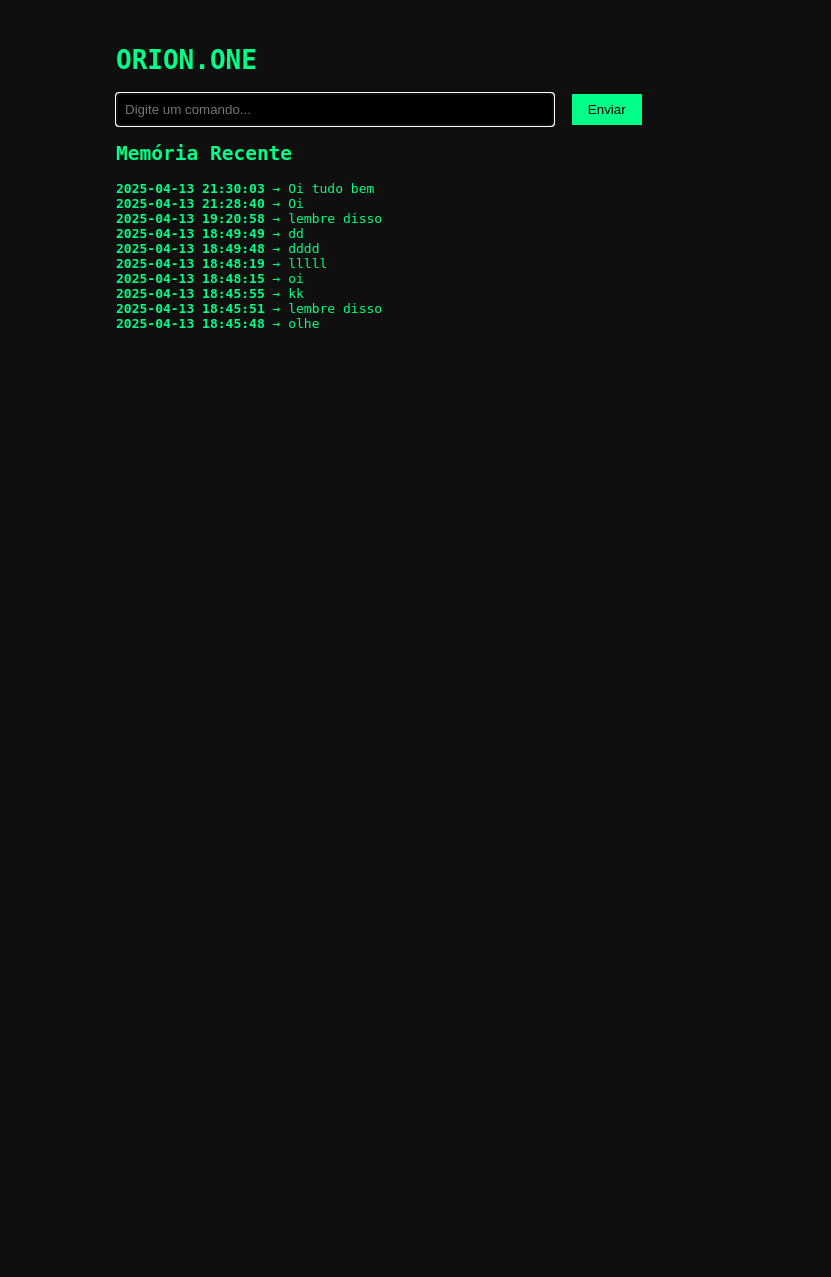
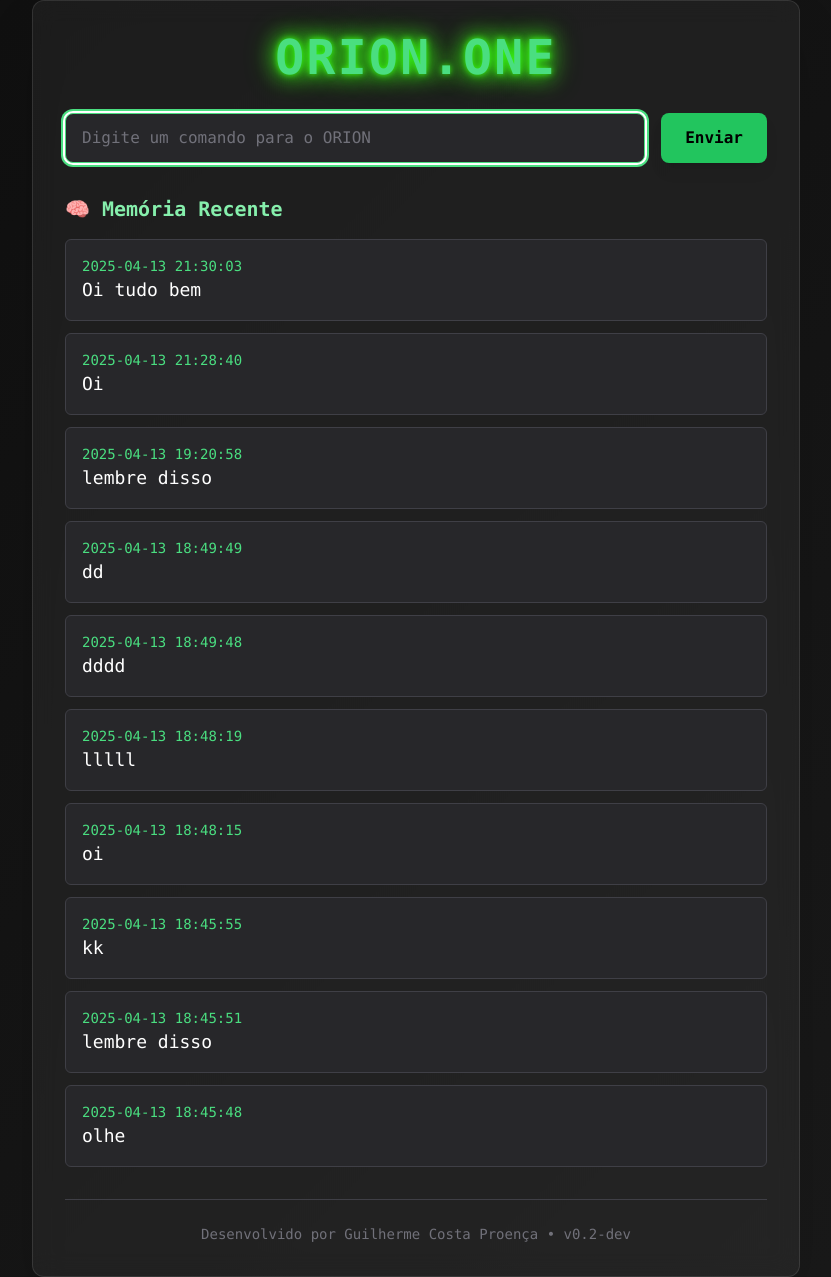
Before and after one commit to GuilhermeCostaProenca/orion-one, a Flask app: page / in a window 1280 px wide. Shown: the whole page, without its empty margins (224-1055 px from the left). Before the commit the page ends 328 px from the top, so only its background shows below. Run offline with Flask 3, Linux system fonts and the light colour scheme; data comes from the database, SQL or seed files in the repository; both versions use the stored data as it was after the commit; some libraries are stand-ins or nearby versions.

```diff
--- a/static/main.css
+++ /dev/null
@@ -1,33 +0,0 @@
-body {
-    background-color: #0f0f0f;
-    color: #00ff88;
-    font-family: monospace;
-    padding: 20px;
-}
-
-.terminal {
-    max-width: 600px;
-    margin: 0 auto;
-}
-
-input[type="text"] {
-    width: 70%;
-    padding: 8px;
-    background: black;
-    color: #00ff88;
-    border: 1px solid #00ff88;
-}
-
-button {
-    padding: 8px 16px;
-    background-color: #00ff88;
-    color: black;
-    border: none;
-    cursor: pointer;
-    margin-left: 10px;
-}
-
-ul {
-    list-style-type: none;
-    padding-left: 0;
-}
--- a/templates/index.html
+++ b/templates/index.html
@@ -1,28 +1,75 @@
 <!DOCTYPE html>
 <html lang="pt-br">
 <head>
-    <meta charset="UTF-8">
+  <meta charset="UTF-8" />
+  <meta name="viewport" content="width=device-width, initial-scale=1.0" />
   <title>ORION.ONE</title>
-    <link rel="stylesheet" href="/static/main.css">
+  <script src="https://cdn.tailwindcss.com"></script>
+  <style>
+    body {
+      background: linear-gradient(135deg, #0f0f0f, #1a1a1a);
+      animation: fadeIn 1s ease-in-out;
+    }
+
+    @keyframes fadeIn {
+      from { opacity: 0; transform: translateY(20px); }
+      to   { opacity: 1; transform: translateY(0); }
+    }
+
+    .glass {
+      backdrop-filter: blur(12px);
+      background-color: rgba(255, 255, 255, 0.05);
+      border: 1px solid rgba(255, 255, 255, 0.1);
+    }
+
+    .neon {
+      text-shadow: 0 0 6px #39ff14, 0 0 20px #39ff14, 0 0 30px #39ff14;
+    }
+  </style>
 </head>
-<body>
-    <div class="terminal">
-        <h1>ORION.ONE</h1>
-        <form action="/enviar" method="POST">
-            <input type="text" name="mensagem" placeholder="Digite um comando..." autofocus required>
-            <button type="submit">Enviar</button>
+<body class="min-h-screen flex items-center justify-center px-4 text-white font-mono">
+
+  <div class="w-full max-w-3xl glass p-8 rounded-xl shadow-2xl animate-fade-in space-y-8">
+
+    <h1 class="text-5xl font-extrabold text-green-400 neon text-center tracking-wider">ORION.ONE</h1>
+
+    <form action="/enviar" method="POST" class="flex gap-4">
+      <input
+        type="text"
+        name="mensagem"
+        placeholder="Digite um comando para o ORION"
+        required
+        autofocus
+        class="flex-1 px-4 py-3 rounded-lg bg-zinc-800 text-green-300 placeholder-zinc-500 border border-green-400 focus:outline-none focus:ring-2 focus:ring-green-400 focus:ring-offset-2"
+      />
+      <button
+        type="submit"
+        class="px-6 py-3 bg-green-500 hover:bg-green-400 text-black font-bold rounded-lg transition-all shadow-lg"
+      >
+        Enviar
+      </button>
     </form>
 
-        <h2>Memória Recente</h2>
-        <ul>
+    <section>
+      <h2 class="text-xl font-bold text-green-300 mb-4">🧠 Memória Recente</h2>
+      <div class="space-y-3">
         {% if memoria %}
           {% for item in memoria %}
-                    <li><strong>{{ item[1] }}</strong> → {{ item[0] }}</li>
+            <div class="p-4 rounded-md bg-zinc-800 border border-zinc-700 hover:border-green-400 transition-all">
+              <p class="text-green-400 text-sm">{{ item[1] }}</p>
+              <p class="text-white text-lg">{{ item[0] }}</p>
+            </div>
           {% endfor %}
         {% else %}
-                <li>Nenhum comando armazenado ainda.</li>
+          <p class="text-zinc-400 italic">Nenhum comando armazenado ainda.</p>
         {% endif %}
-        </ul>
       </div>
+    </section>
+
+    <footer class="pt-6 border-t border-zinc-700 text-center text-sm text-zinc-500">
+      Desenvolvido por Guilherme Costa Proença • v0.2-dev
+    </footer>
+  </div>
+
 </body>
 </html>
```
Also changed, not shown: voz.py (added, +32 -0 lines), voz_resposta.py (added, +13 -0 lines), orion.db. Lines whose indentation alone changed are shown as unchanged.
